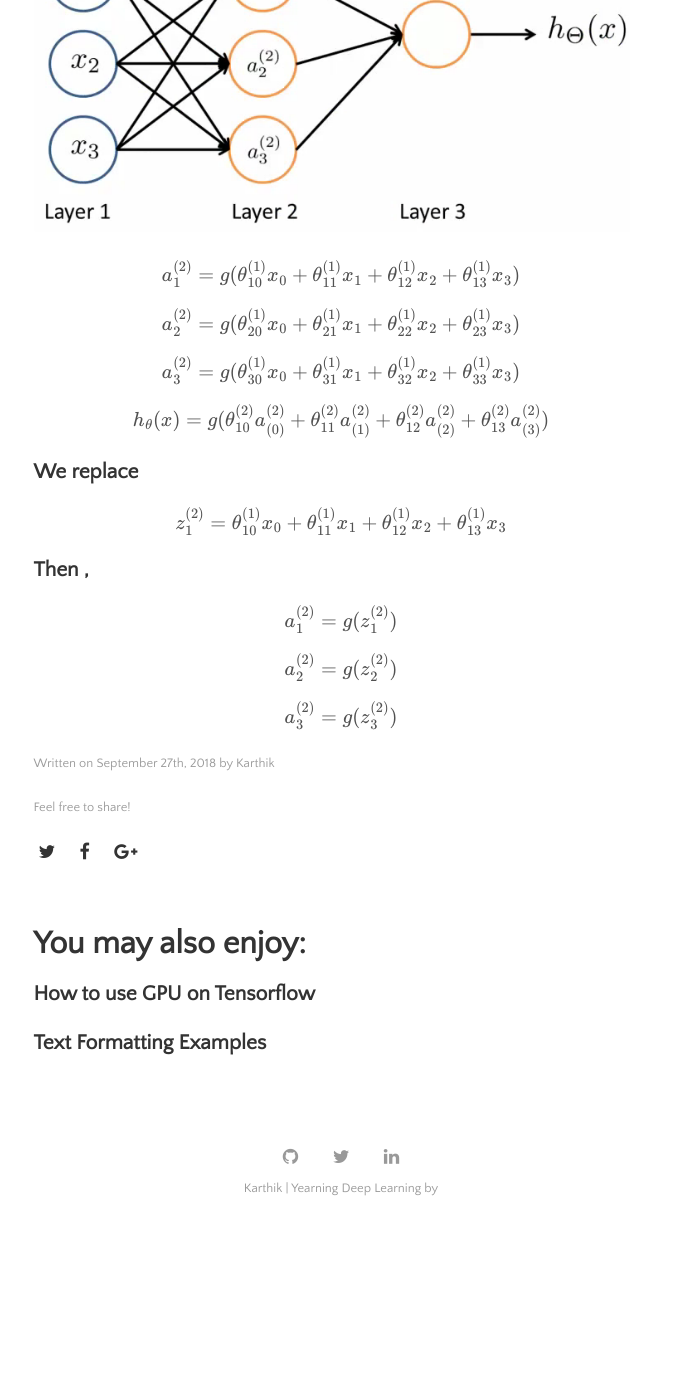
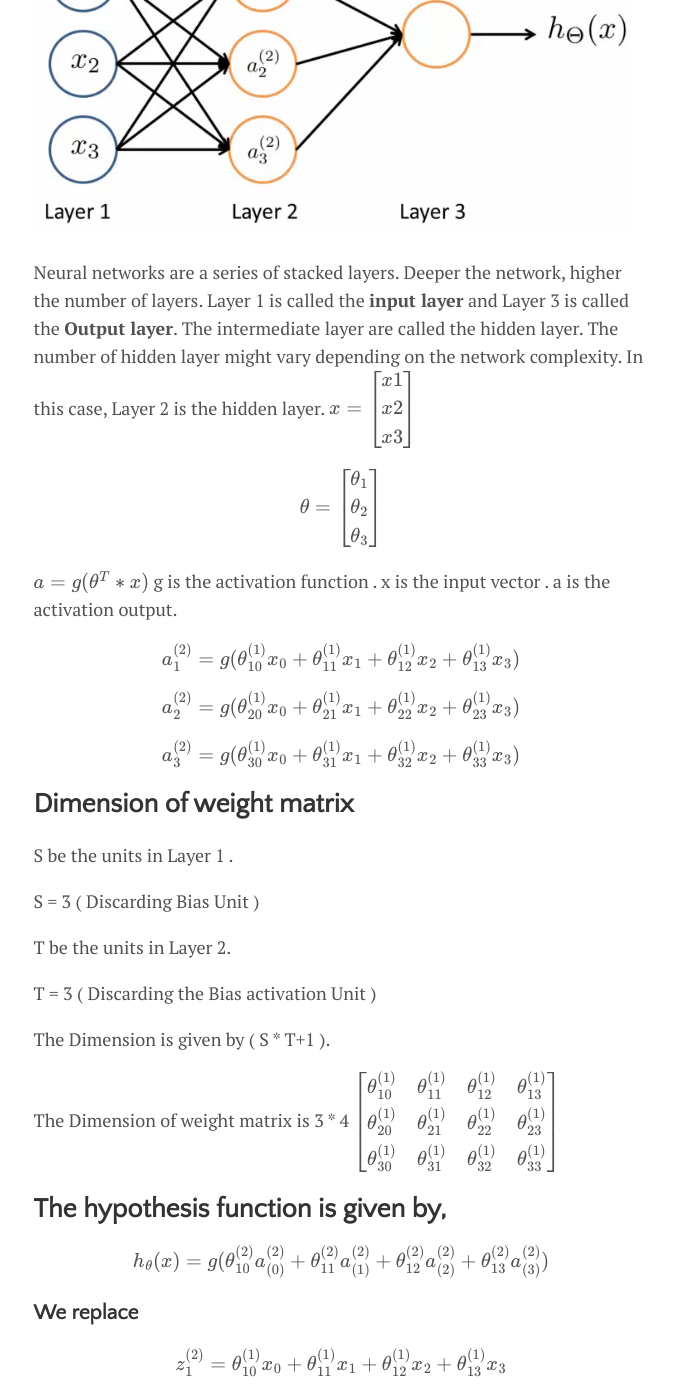
Before and after one commit to karthikziffer/karthikziffer.github.io, a Jekyll site: the page built from _posts/2018-09-27-feed-forward-propagation.md, in a window 1280 px wide and 1400 px high, scrolled down 931 px. Shown: the whole window, without its empty margins (299-972 px from the left). Built offline with Jekyll 4.4.1, drawn with Linux system fonts in a browser that asks for light colours; formulas are drawn with MathJax 3; before the commit the page ends 2165 px from its top, so only the background shows below that.

Commit message:
Added - more text info for the blog

```diff
--- a/_posts/2018-09-27-feed-forward-propagation.md
+++ b/_posts/2018-09-27-feed-forward-propagation.md
@@ -19,6 +19,29 @@ image: feed-forward-propagation.jpeg
 
 
 
+Neural networks are a series of stacked layers. Deeper the network, higher the number of layers. Layer 1 is called the **input layer** and Layer 3 is called the **Output layer**. The intermediate layer are called the hidden layer. The number of hidden layer might vary depending on the network complexity. In this case, Layer 2 is the hidden layer.
+$$
+x = \begin{bmatrix}
+x1 \\
+x2 \\
+x3 \\
+\end{bmatrix}
+$$
+
+$$
+\theta = \begin{bmatrix}
+\theta_1 \\
+\theta_2 \\
+\theta_3 \\
+\end{bmatrix}
+$$
+
+
+$$
+a = g( \theta^T * x )
+$$
+g is the activation function . x is the input vector . a is the activation output.
+
 $$
 a^{(2)}_1 = g( \theta^{(1)}_{10} x_0  + \theta^{(1)}_{11} x_1 + \theta^{(1)}_{12} x_2 + \theta^{(1)}_{13} x_3)
 $$
@@ -30,6 +53,31 @@ $$
 $$
 a^{(2)}_3 = g( \theta^{(1)}_{30} x_0  + \theta^{(1)}_{31} x_1 + \theta^{(1)}_{32} x_2 + \theta^{(1)}_{33} x_3)
 $$
+
+
+
+## Dimension of weight matrix
+
+S be the units in Layer 1 .
+
+S = 3 ( Discarding Bias Unit )
+
+T be the units in Layer 2.
+
+T = 3 ( Discarding the Bias activation Unit )
+
+The Dimension is given by  ( S *  T+1 ).
+
+The Dimension of weight matrix is 3 * 4
+$$
+\begin{bmatrix}
+\theta^{(1)}_{10} & \theta^{(1)}_{11} & \theta^{(1)}_{12} & \theta^{(1)}_{13} \\
+\theta^{(1)}_{20} & \theta^{(1)}_{21} & \theta^{(1)}_{22} & \theta^{(1)}_{23} \\
+\theta^{(1)}_{30} & \theta^{(1)}_{31} & \theta^{(1)}_{32} & \theta^{(1)}_{33} \\
+\end{bmatrix}
+$$
+
+## The hypothesis function is given by,
 
 $$
 h_{\theta}(x) = g( \theta_{10}^{(2)} a_{(0)}^{(2)} + \theta_{11}^{(2)} a_{(1)}^{(2)} + \theta_{12}^{(2)} a_{(2)}^{(2)} + \theta_{13}^{(2)} a_{(3)}^{(2)} )
```
